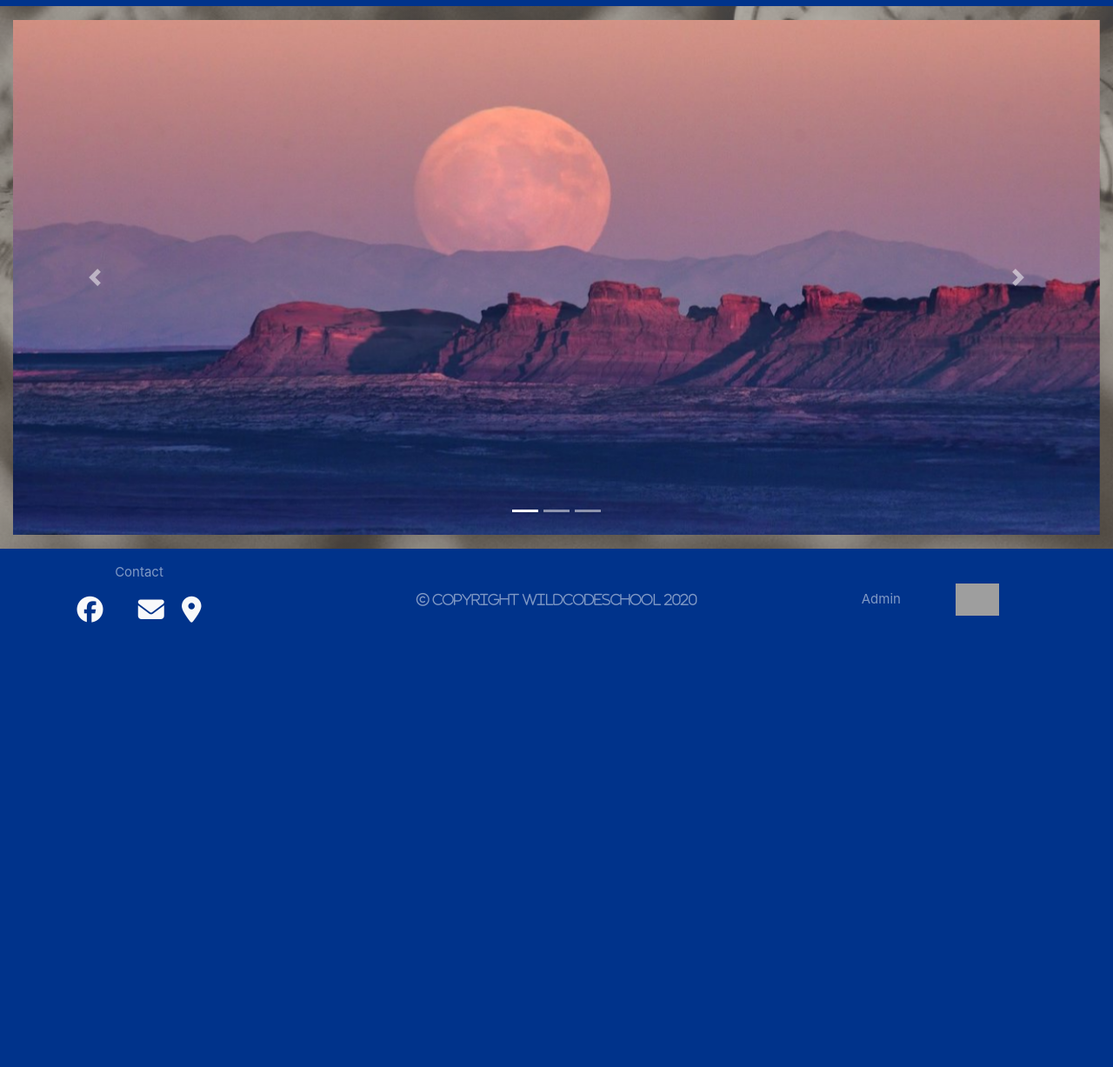
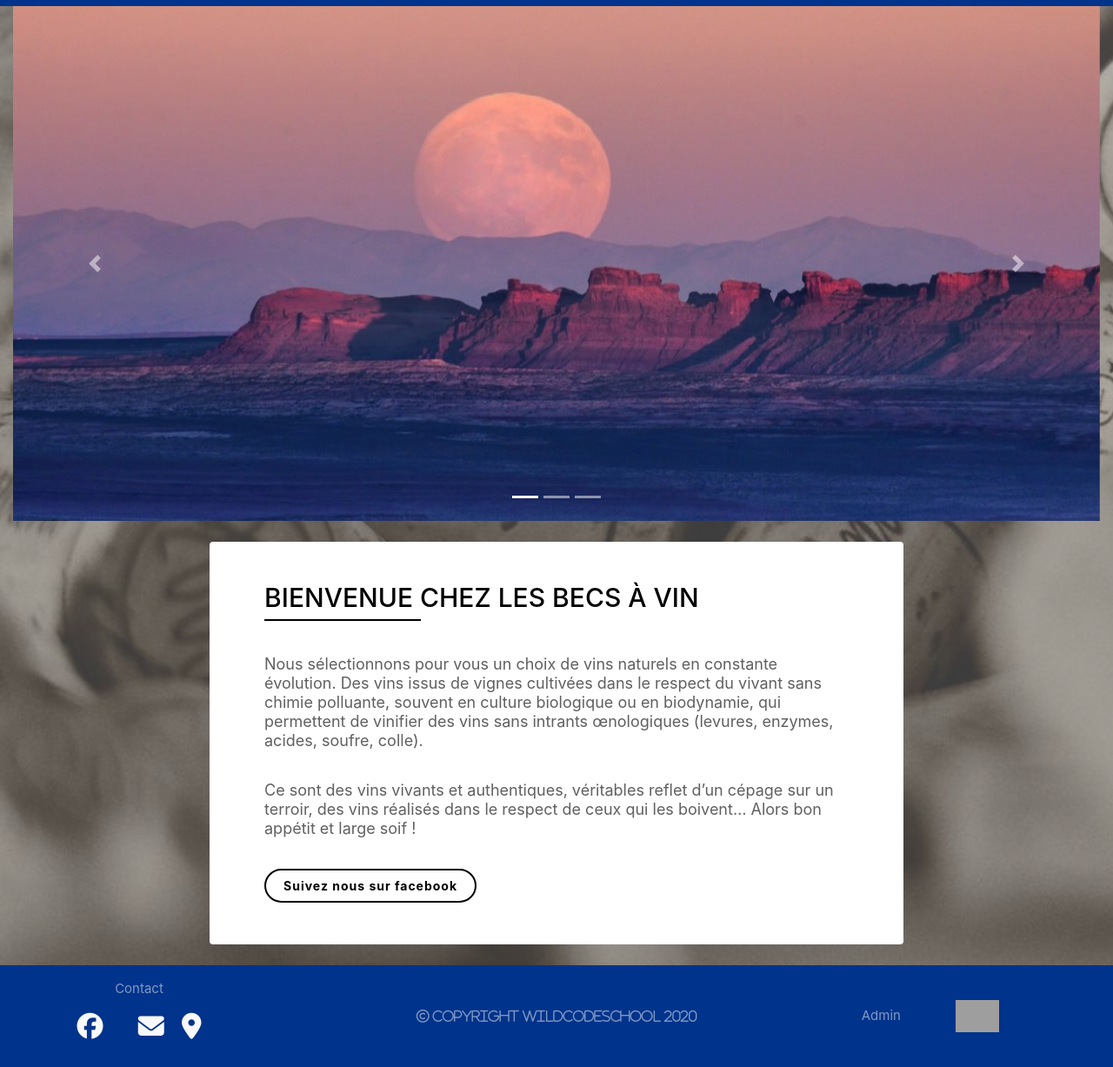
Before and after one commit to fredericbertrand/becsaVin, a Django app: page / in a window 1280 px wide. Shown: the part 301-1528 px from the top of the page at 87% size. Before the commit the page ends 1017 px from the top, so only its background shows below. Run offline with Django 3.2, Linux system fonts and the light colour scheme; some libraries are stand-ins or nearby versions; grey boxes are pictures that could not be loaded.

Commit message:
presentation page done

```diff
--- a/becsavin/main_app/static/main_app/css/style.css
+++ b/becsavin/main_app/static/main_app/css/style.css
@@ -31,7 +31,11 @@ li {
 }
 
 body {
-  background: linear-gradient(rgba(126, 125, 125, 0.55),rgba(104, 103, 103, 0.55)),url('../img/bouchon.jpg');
+  background: linear-gradient(
+      rgba(126, 125, 125, 0.55),
+      rgba(104, 103, 103, 0.55)
+    ),
+    url("../img/bouchon.jpg");
   background-size: cover;
   opacity: 1;
 }
@@ -85,3 +89,60 @@ a {
 .hauteurbox {
   min-height: 73vh;
 }
+
+/* ==========Présentation========== */
+/*
+.aboutus-section {
+  padding: 90px 0;
+
+} */
+
+.aboutus-section {
+  padding: 90px 0;
+}
+.aboutus-title {
+  font-size: 30px;
+  letter-spacing: 0;
+  line-height: 32px;
+  margin: 0 0 39px;
+  padding: 0 0 11px;
+  position: relative;
+  text-transform: uppercase;
+  color: #000;
+}
+.aboutus-title::after {
+  background: #000 none repeat scroll 0 0;
+  bottom: 0;
+  content: "";
+  height: 2px;
+  left: 0;
+  position: absolute;
+  width: 180px;
+}
+.aboutus-text {
+  color: #606060;
+  font-size: 18px;
+  line-height: 22px;
+  margin: 0 0 35px;
+}
+.aboutus {
+  /* margin-left: 45px !important; */
+  width: 60vw;
+}
+
+a:hover,
+a:active {
+  color: #020202;
+  text-decoration: none;
+  outline: 0;
+}
+.aboutus-more {
+  border: 2px solid #020202;
+  border-radius: 25px;
+  color: #000;
+  display: inline-block;
+  font-size: 14px;
+  font-weight: 700;
+  letter-spacing: 1px;
+  padding: 7px 20px;
+}
--- a/becsavin/main_app/templates/main_app/base.html
+++ b/becsavin/main_app/templates/main_app/base.html
@@ -60,7 +60,7 @@
         style="background-image: url('https://mdbootstrap.com/img/Photos/Others/architecture.jpg'); background-repeat: no-repeat; background-size: cover; background-position: center center;">
     </div>
     <div class="container-fluid hauteurbox">
-        <div class="row pb-3 pt-3">
+        <div class="row">
             <div class="col-12">
                 <div class="">
                     {% block content %}{% endblock %}
--- a/becsavin/main_app/templates/main_app/carousel.html
+++ b/becsavin/main_app/templates/main_app/carousel.html
@@ -31,3 +31,21 @@
         <span class="sr-only">Suivant</span>
     </a>
 </div>
+<div class="container py-4 ">
+    <div class="row bg-white rounded">
+        <div class="col-md-9 col-sm-6 col-xs-12">
+            <div class="aboutus p-5">
+                <h2 class="aboutus-title">Bienvenue chez Les Becs à Vin</h2>
+                <p class="aboutus-text">Nous sélectionnons pour vous un choix de vins naturels en constante
+                    évolution. Des vins issus de vignes cultivées dans le respect du vivant sans chimie polluante,
+                    souvent en culture biologique ou en biodynamie, qui permettent de vinifier des vins sans
+                    intrants œnologiques (levures, enzymes, acides, soufre, colle). </p>
+                <p class="aboutus-text">Ce sont des vins vivants et authentiques, véritables reflet d’un
+                    cépage sur
+                    un terroir, des vins réalisés dans le respect de ceux qui les boivent…
+                    Alors bon appétit et large soif !</p>
+                <a class="aboutus-more" href="https://www.facebook.com/lesbecsavin">Suivez nous sur facebook</a>
+            </div>
+        </div>
+    </div>
+</div>
```
